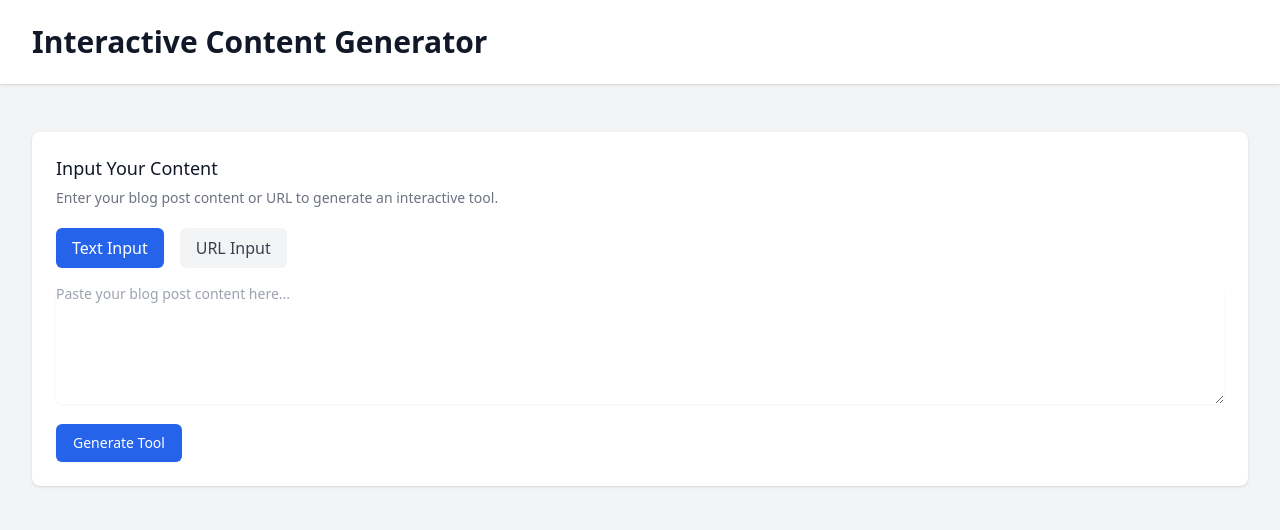
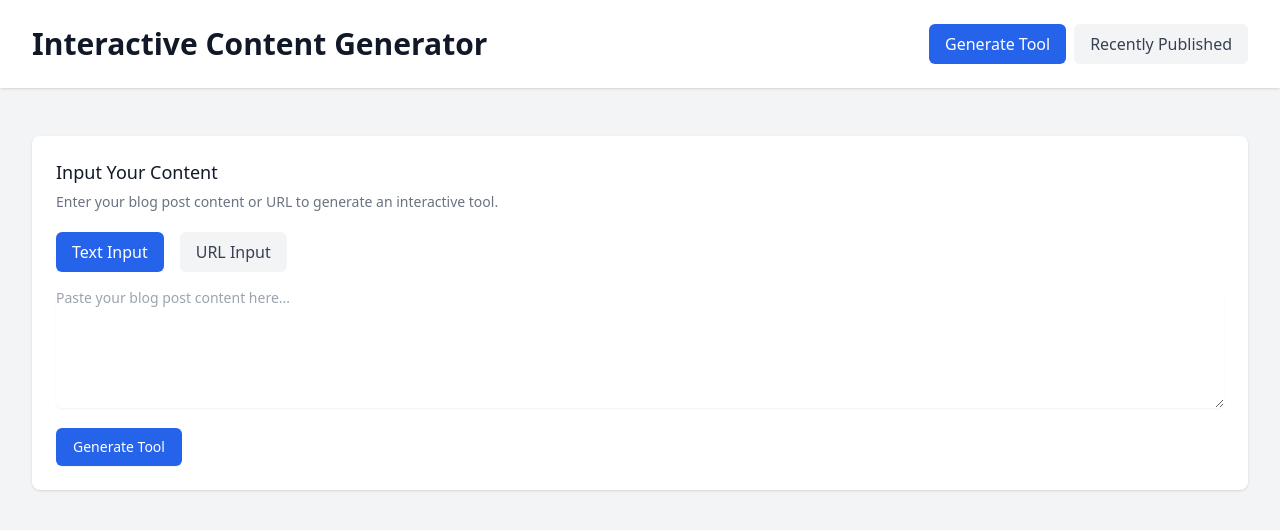
Before and after one commit to sodapork/interactive-content-frontend, a React (Create React App) app: page / in a window 1280 px wide. Shown: the top 530 px of the page. Built offline with nearby package versions, Linux system fonts and the light colour scheme.

Commit message:
Add Recently Published tab with iframed tool cards

```diff
--- a/src/App.tsx
+++ b/src/App.tsx
@@ -1,4 +1,4 @@
-import React, { useState } from 'react';
+import React, { useState, useEffect } from 'react';
 import ContentInput from './components/ContentInput';
 import ToolPreview from './components/ToolPreview';
 import LoadingSpinner from './components/LoadingSpinner';
@@ -25,6 +25,19 @@ function App() {
   const [toolIsLive, setToolIsLive] = useState<boolean>(false);
   const [checking, setChecking] = useState<boolean>(false);
   const [publishTime, setPublishTime] = useState<number | null>(null);
+  const [tab, setTab] = useState<'generate' | 'recent'>('generate');
+  const [recentTools, setRecentTools] = useState<{ name: string; url: string }[]>([]);
+  const [loadingRecent, setLoadingRecent] = useState<boolean>(false);
+
+  useEffect(() => {
+    if (tab === 'recent') {
+      setLoadingRecent(true);
+      fetch(`${BACKEND_URL}/recent`)
+        .then(res => res.json())
+        .then(data => setRecentTools(data.tools || []))
+        .finally(() => setLoadingRecent(false));
+    }
+  }, [tab]);
 
   const handleContentSubmit = async (input: string, type: ContentType) => {
     setContent(input);
@@ -134,14 +147,29 @@ function App() {
   return (
     <div className="min-h-screen bg-gray-100">
       <header className="bg-white shadow">
-        <div className="max-w-7xl mx-auto py-6 px-4 sm:px-6 lg:px-8">
+        <div className="max-w-7xl mx-auto py-6 px-4 sm:px-6 lg:px-8 flex items-center justify-between">
           <h1 className="text-3xl font-bold text-gray-900">
             Interactive Content Generator
           </h1>
+          <div className="flex gap-2">
+            <button
+              className={`px-4 py-2 rounded-md ${tab === 'generate' ? 'bg-blue-600 text-white' : 'bg-gray-100 text-gray-700'}`}
+              onClick={() => setTab('generate')}
+            >
+              Generate Tool
+            </button>
+            <button
+              className={`px-4 py-2 rounded-md ${tab === 'recent' ? 'bg-blue-600 text-white' : 'bg-gray-100 text-gray-700'}`}
+              onClick={() => setTab('recent')}
+            >
+              Recently Published
+            </button>
+          </div>
         </div>
       </header>
       <main className="max-w-7xl mx-auto py-6 sm:px-6 lg:px-8">
         <div className="px-4 py-6 sm:px-0">
+          {tab === 'generate' && (
             <div className="grid grid-cols-1 gap-6">
               <ContentInput onSubmit={handleContentSubmit} />
               {loading && <LoadingSpinner />}
@@ -261,6 +289,38 @@ function App() {
                 )}
               </>}
             </div>
+          )}
+          {tab === 'recent' && (
+            <div>
+              <h2 className="text-2xl font-semibold mb-4">Recently Published Tools</h2>
+              {loadingRecent ? (
+                <LoadingSpinner />
+              ) : (
+                <div className="grid grid-cols-1 md:grid-cols-2 lg:grid-cols-3 gap-6">
+                  {recentTools.map(tool => (
+                    <div key={tool.url} className="bg-white shadow rounded p-4 flex flex-col items-center">
+                      <iframe
+                        src={tool.url}
+                        width="100%"
+                        height="300"
+                        style={{ border: 'none', overflow: 'auto' }}
+                        title={tool.name}
+                      />
+                      <div className="mt-2 text-xs text-gray-500 break-all">{tool.name}</div>
+                      <a
+                        href={tool.url}
+                        target="_blank"
+                        rel="noopener noreferrer"
+                        className="mt-2 text-blue-600 underline text-xs"
+                      >
+                        Open in new tab
+                      </a>
+                    </div>
+                  ))}
+                </div>
+              )}
+            </div>
+          )}
         </div>
       </main>
     </div>
```
Lines whose indentation alone changed are shown as unchanged.
